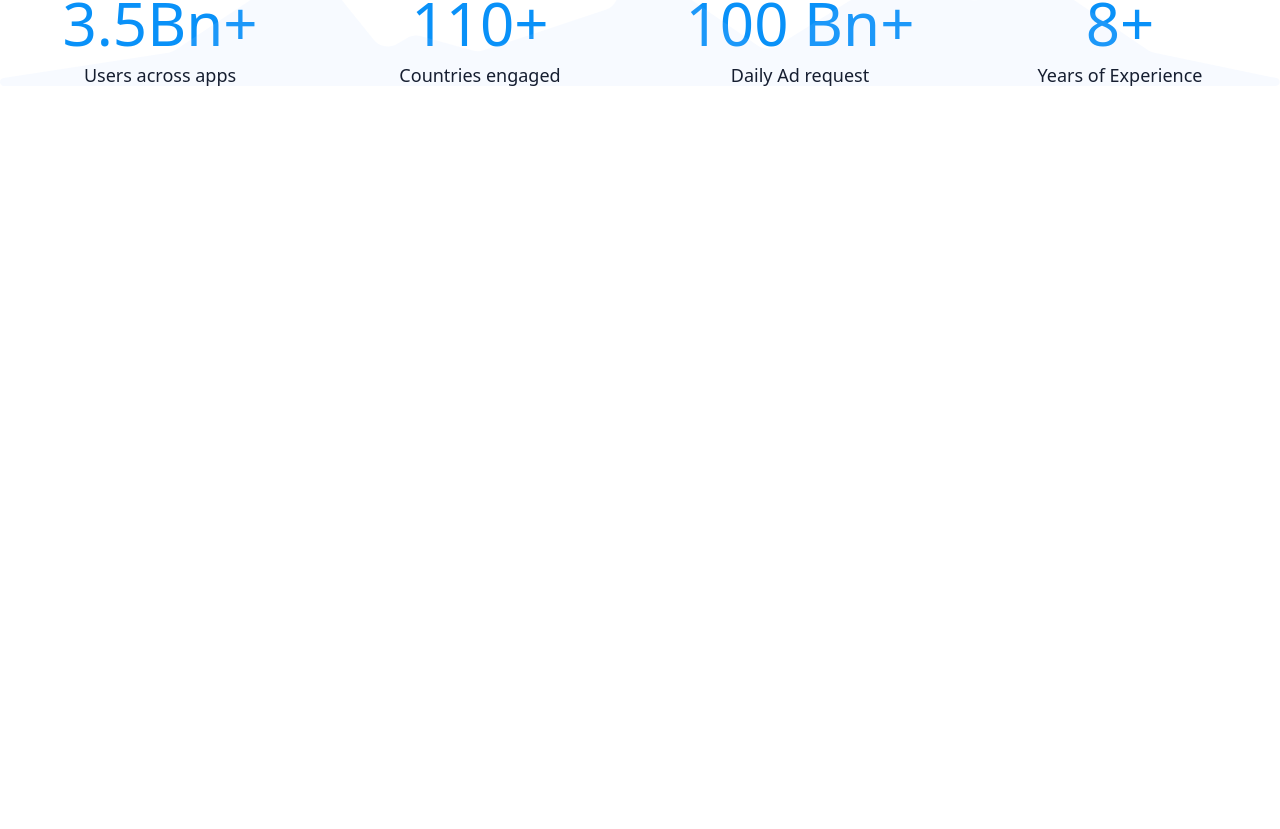
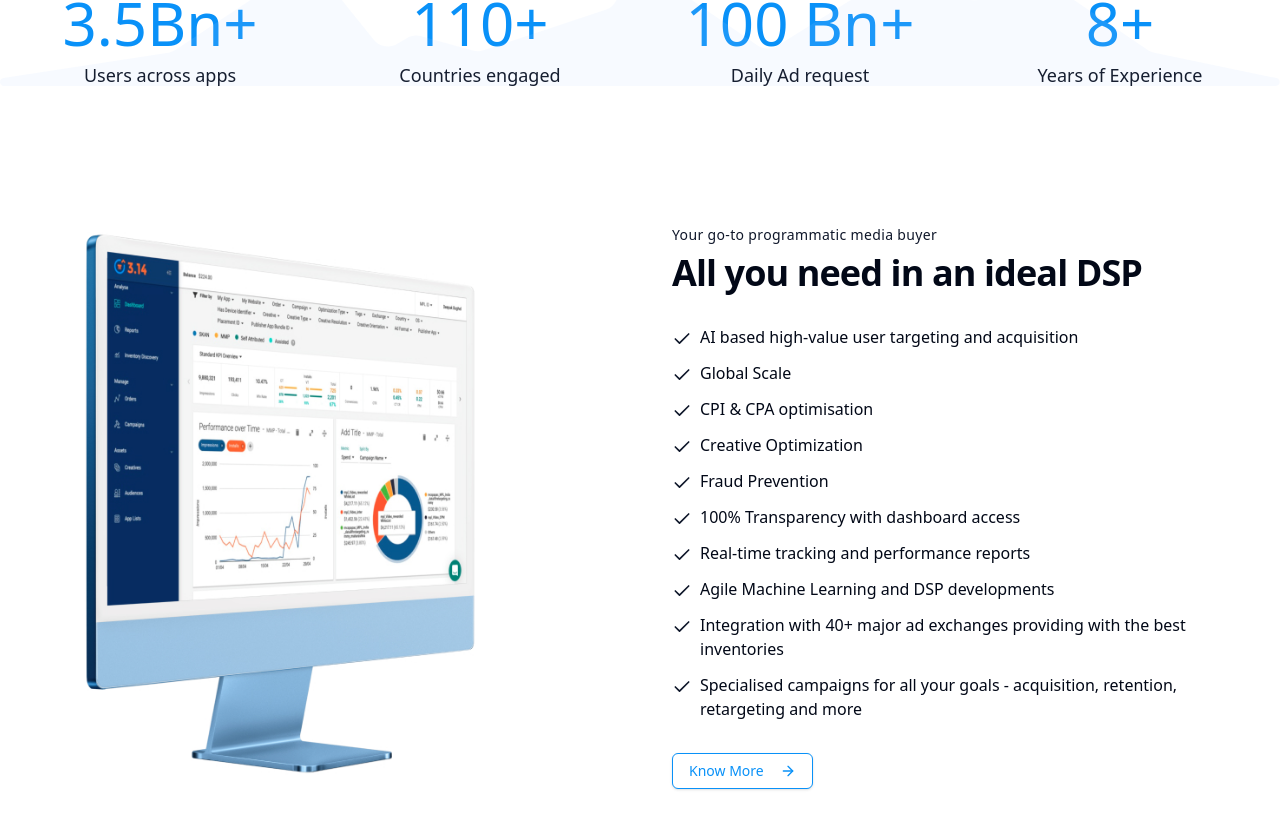
Before and after one commit to jppctech/3dot14, a Next.js app: page / in a window 1280 px wide. Shown: the part 1271-2100 px from the top of the page. Before the commit the page ends 1400 px from the top, so only its background shows below. Built offline with nearby package versions, Linux system fonts and the light colour scheme.

Commit message:
dsp features

```diff
--- a/app/page.tsx
+++ b/app/page.tsx
@@ -1,6 +1,7 @@
 "use client"
 
 import ContactUs from "@/components/contact-us";
+import DSPComponent from "@/components/dsp-features";
 import GrowYourApp from "@/components/grow-your-app";
 import { HeroPage } from "@/components/hero";
 import { Header } from "@/components/nav-bar";
@@ -28,6 +29,7 @@ export default function Home() {
           <HeroPage/>
           <div className={`flex flex-col w-full mt-[600px] ${isOpen&& "hidden"}`}>
             <GrowYourApp/>
+            <DSPComponent/>
           </div>
         </motion.div>
       {isOpen && (
--- /dev/null
+++ b/components/dsp-features.tsx
@@ -0,0 +1,53 @@
+import Image from "next/image"
+import { ArrowRight, Check } from "lucide-react"
+import { Button } from "@/components/ui/button"
+
+export default function DSPComponent() {
+  const features = [
+    "AI based high-value user targeting and acquisition",
+    "Global Scale",
+    "CPI & CPA optimisation",
+    "Creative Optimization",
+    "Fraud Prevention",
+    "100% Transparency with dashboard access",
+    "Real-time tracking and performance reports",
+    "Agile Machine Learning and DSP developments",
+    "Integration with 40+ major ad exchanges providing with the best inventories",
+    "Specialised campaigns for all your goals - acquisition, retention, retargeting and more"
+  ]
+
+  return (
+    <section className="container px-4 py-16 md:px-6 lg:py-24 max-w-screen-2xl mx-auto">
+      <div className="grid gap-12 lg:grid-cols-2 lg:gap-16 items-center">
+        <div className="relative">
+          <Image
+            alt="DSP Dashboard Interface"
+            className=" object-contain"
+            height="400"
+            width="500"
+            src="/pc.jpg"
+            priority
+          />
+        </div>
+        <div className="space-y-8">
+          <div className="space-y-2">
+            <p className="text-sm font-medium tracking-wide text-primary">Your go-to programmatic media buyer</p>
+            <h2 className="text-3xl font-bold tracking-tight lg:text-4xl">All you need in an ideal DSP</h2>
+          </div>
+          <ul className="space-y-3">
+            {features.map((feature, index) => (
+              <li key={index} className="flex items-start gap-2">
+                <Check className="h-5 w-5 text-primary mt-1 shrink-0" />
+                <span>{feature}</span>
+              </li>
+            ))}
+          </ul>
+          <Button className="group bg-white border border-[#0991f8] text-[#0991f8] hover:bg-[#0991f8] hover:text-white">
+            Know More
+            <ArrowRight className="ml-2 h-4 w-4 transition-transform group-hover:translate-x-1" />
+          </Button>
+        </div>
+      </div>
+    </section>
+  )
+}
```
Also changed, not shown: public/pc.jpg (added).
